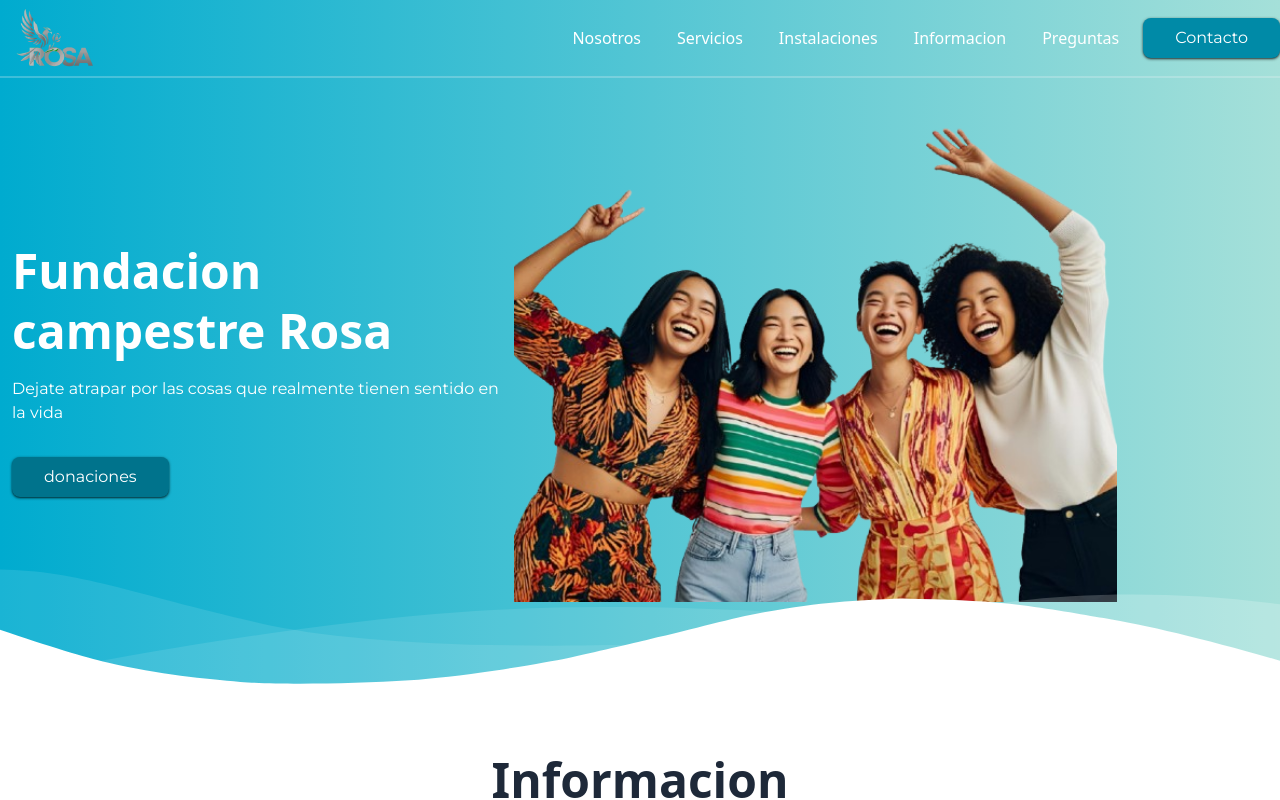
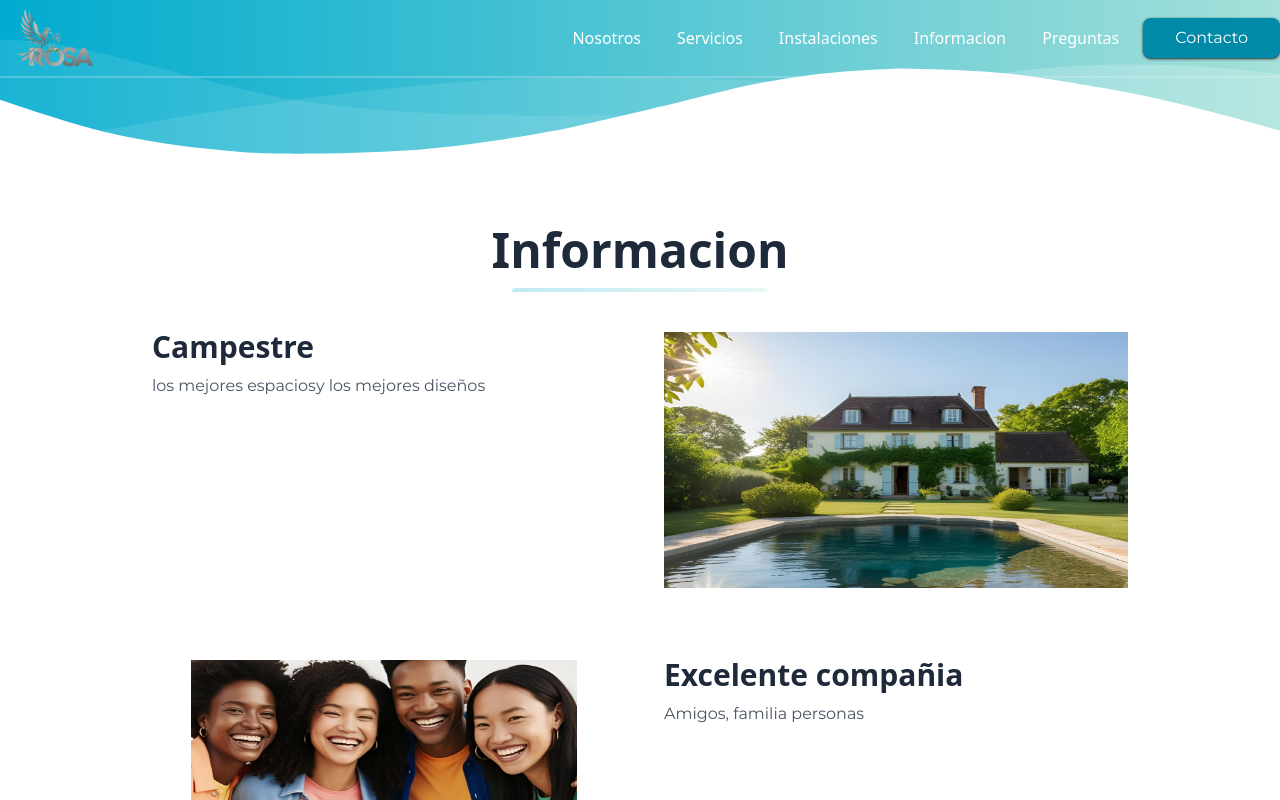
Before and after one commit to Pulloc-oficial/RosaFundation, a React (Vite) app in the folder rosa-fundation/: page / in a window 1280 px wide. Shown: the top 800 px of the page. Built offline with nearby package versions, Linux system fonts and the light colour scheme.

Commit message:
Modificacion archivo Readme

```diff
--- a/rosa-fundation/src/components/page1/home/hero.tsx
+++ b/rosa-fundation/src/components/page1/home/hero.tsx
@@ -5,28 +5,9 @@ const Hero: React.FC = () => {
     <div className="pt-24">
       <div className="container px-3 mx-auto flex flex-wrap flex-col md:flex-row items-center">
         {/* Left Column */}
-        <div className="flex flex-col w-full md:w-2/5 justify-center items-start text-center md:text-left">
-          <h1 className="my-4 text-5xl font-bold leading-tight">
-            Fundacion campestre Rosa
-          </h1>
-          <p className="leading-normal text-base mb-8 font-[Montserrat]">
-            Dejate atrapar por las cosas que realmente tienen sentido en la vida
-          </p>
-          <button className="mx-auto lg:mx-0 hover:text-underline rounded-lg mt-4 lg:mt-0 py-2 px-8
-              shadow-sm shadow-[rgb(0,0,0,0.7)] opacity-100 focus:outline-none focus:shadow-outline transform transition
-              hover:font-bold bg-[#00738C] hover:bg-[#A0A0A0] duration-300 ease-in-out font-[Montserrat]">
-            donaciones
-          </button>
-        </div>
 
         {/* Right Column */}
-        <div className="w-full md:w-3/5 py-6 text-center">
-          <img
-            className="w-full md:w-4/5 z-50"
-            src="../images/hero-remove.png" // Cambia la ruta de la imagen si es necesario
-            alt="Hero"
-          />
-        </div>
+
       </div>
 
       {/* Wave Divider */}
```
Also changed, not shown: 1 other file (tests, documents, lock files or other folders).
